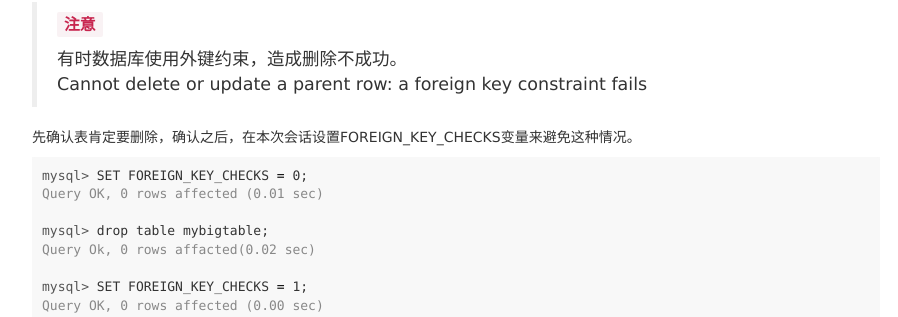
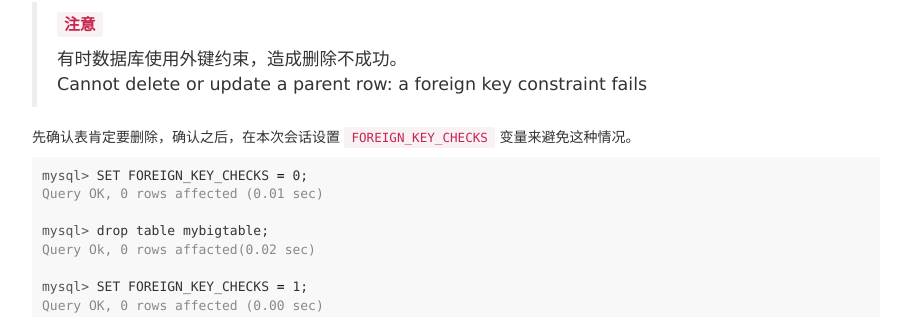
Before and after one commit to zhanming/zhanming.github.com, a Jekyll site: the page built from _posts/2018-08-16-how-to-drop-big-table-in-mysql-57-on-centos-7.markdown, in a window 1280 px wide and 900 px high, scrolled down 1891 px. Shown: the part 131-448 px from the top of the window, without its empty margins (38-936 px from the left). Built offline with Jekyll 4.4.1, drawn with Linux system fonts in a browser that asks for light colours; comment, search, counter and statistics services are not loaded.

````diff
--- a/_posts/2018-08-16-how-to-drop-big-table-in-mysql-57-on-centos-7.markdown
+++ b/_posts/2018-08-16-how-to-drop-big-table-in-mysql-57-on-centos-7.markdown
@@ -113,7 +113,7 @@
 > 有时数据库使用外键约束，造成删除不成功。
 > Cannot delete or update a parent row: a foreign key constraint fails
 
-先确认表肯定要删除，确认之后，在本次会话设置FOREIGN_KEY_CHECKS变量来避免这种情况。
+先确认表肯定要删除，确认之后，在本次会话设置 `FOREIGN_KEY_CHECKS` 变量来避免这种情况。
 
 ```terminal
 mysql> SET FOREIGN_KEY_CHECKS = 0;
````
